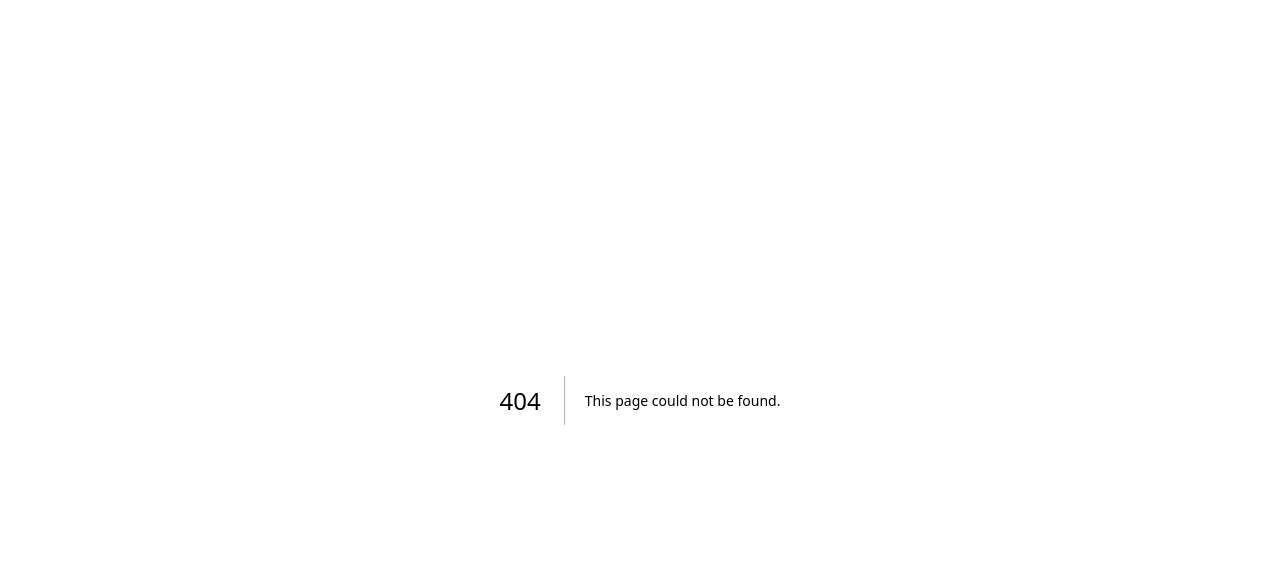
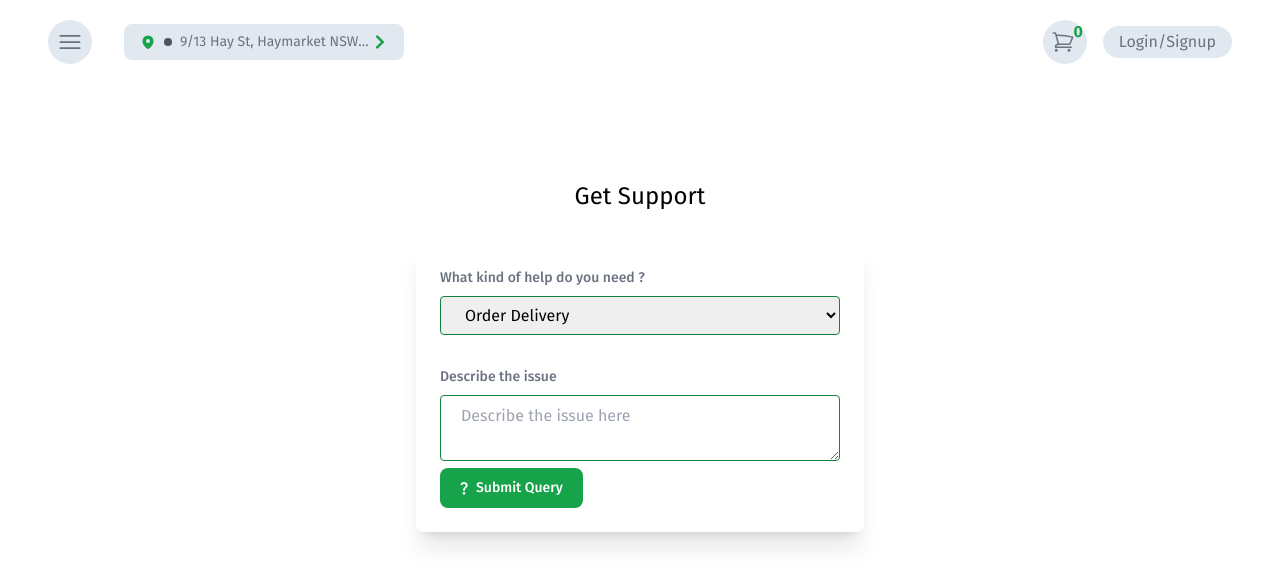
Before and after one commit to OthyTenk/nwh, a Next.js app: page /user/help in a window 1280 px wide. Before the commit this address had no page. Shown: the top 586 px of the page. Built offline with nearby package versions, Linux system fonts and the light colour scheme; a web font is replaced by a local one.

Commit message:
feat: adds the help page

```diff
--- /dev/null
+++ b/app/(user)/user/help/RequestHelpForm.tsx
@@ -0,0 +1,65 @@
+"use client";
+
+import React, { useState } from "react";
+import { MdOutlineQuestionMark } from "react-icons/md";
+
+const RequestHelpForm = () => {
+  const HelpType = [
+    "Order Delivery",
+    "Payment ",
+    "Customer Service ",
+    "Account Related ",
+    "Other",
+  ];
+
+  const [helpType, SetHelpType] = useState("");
+  const [descr, setDescr] = useState("");
+
+  return (
+    <form>
+      <div className="flex flex-col space-y-8 ">
+        <div className="">
+          <label htmlFor="category" className="form-label">
+            What kind of help do you need ?
+          </label>
+          <select
+            id="helpType"
+            className="form-input"
+            onChange={(e) => SetHelpType(e.target.value)}
+            value={helpType}
+          >
+            {HelpType.map((help) => (
+              <option key={help}>{help}</option>
+            ))}
+          </select>
+        </div>
+
+        <div className="">
+          <label htmlFor="description" className="form-label">
+            Describe the issue
+          </label>
+          <textarea
+            rows={2}
+            className="form-input"
+            placeholder="Describe the issue here"
+            value={descr}
+            onChange={(e) => setDescr(e.target.value)}
+          ></textarea>
+        </div>
+      </div>
+
+      <button
+        type="submit"
+        className="text-white inline-flex items-center bg-green-600 hover:bg-green-700 focus:ring-4  font-medium rounded-lg text-sm px-5 py-2.5 text-center "
+      >
+        <MdOutlineQuestionMark
+          className="mr-1 -ml-1 w-4 h-4"
+          fill="currentColor"
+        />
+        Submit Query
+      </button>
+    </form>
+  );
+};
+
+export default RequestHelpForm;
--- /dev/null
+++ b/app/(user)/user/help/page.tsx
@@ -0,0 +1,16 @@
+import RequestHelpForm from "./RequestHelpForm";
+
+const HelpPage = () => {
+  return (
+    <div className="flex flex-col items-center justify-center space-y-8   my-24">
+      <div>
+        <h2 className="text-2xl ">Get Support</h2>
+      </div>
+      <div className="w-full rounded-lg p-6  shadow-xl max-w-md   ">
+        <RequestHelpForm />
+      </div>
+    </div>
+  );
+};
+
+export default HelpPage;
```
